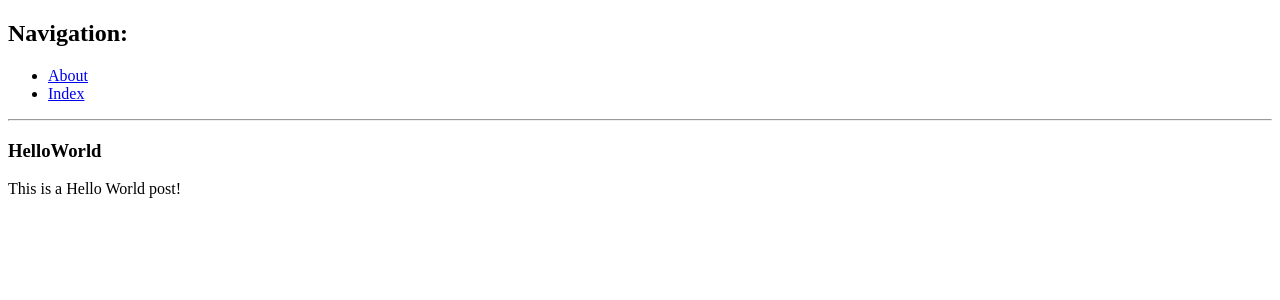
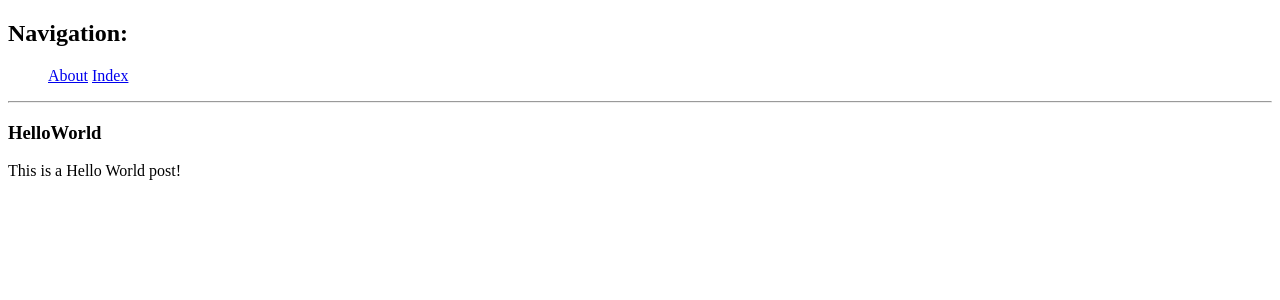
Before and after one commit to kleszcz/kleszcz.github.io, a Jekyll site: the page built from _posts/2014-10-14-HelloWorld.md, in a window 1280 px wide. Shown: the top 300 px of the page. Built offline with Jekyll 4.4.1, drawn with Linux system fonts in a browser that asks for light colours.

Commit message:
Update header.html

```diff
--- a/_includes/header.html
+++ b/_includes/header.html
@@ -1,7 +1,7 @@
 <!DOCTYPE html>
 <html>
   <head>
-    <link rel=stylesheet type="text/css" href="css/style.css">
+    <link rel=stylesheet type="text/css" href="/css/style.css">
     <title>Kleszcz ● {{ page.title }}</title>
   </head>
   <body>
```
